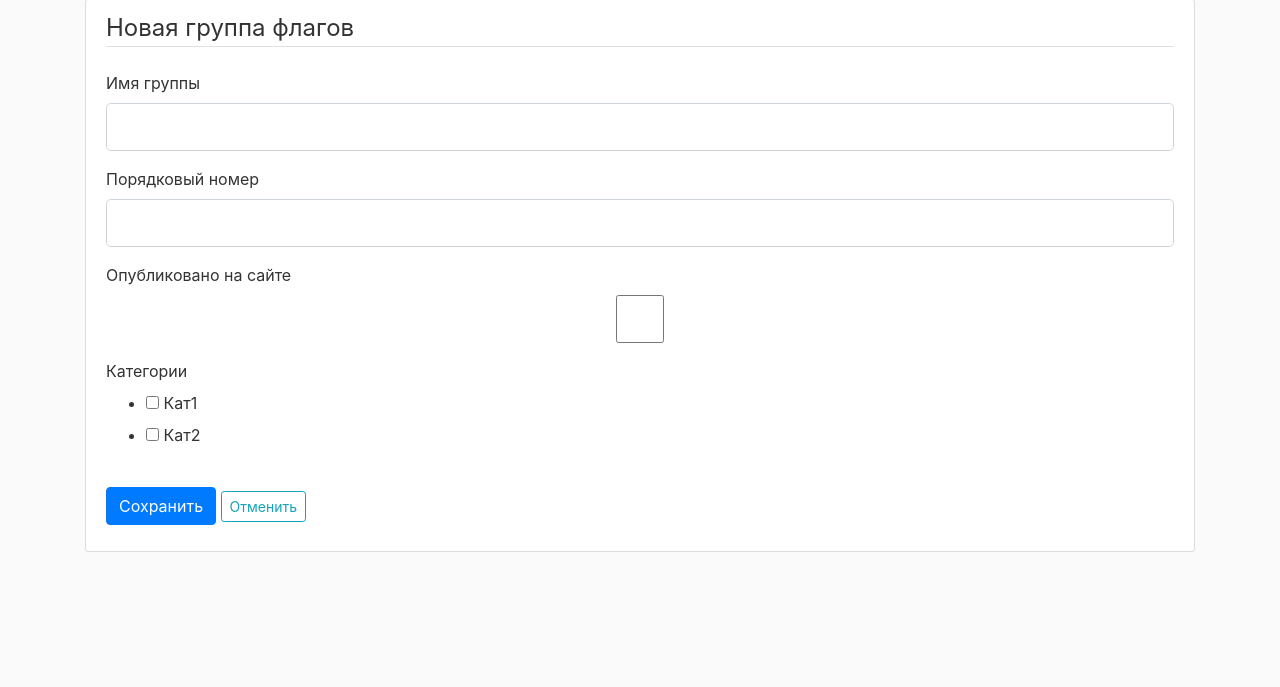
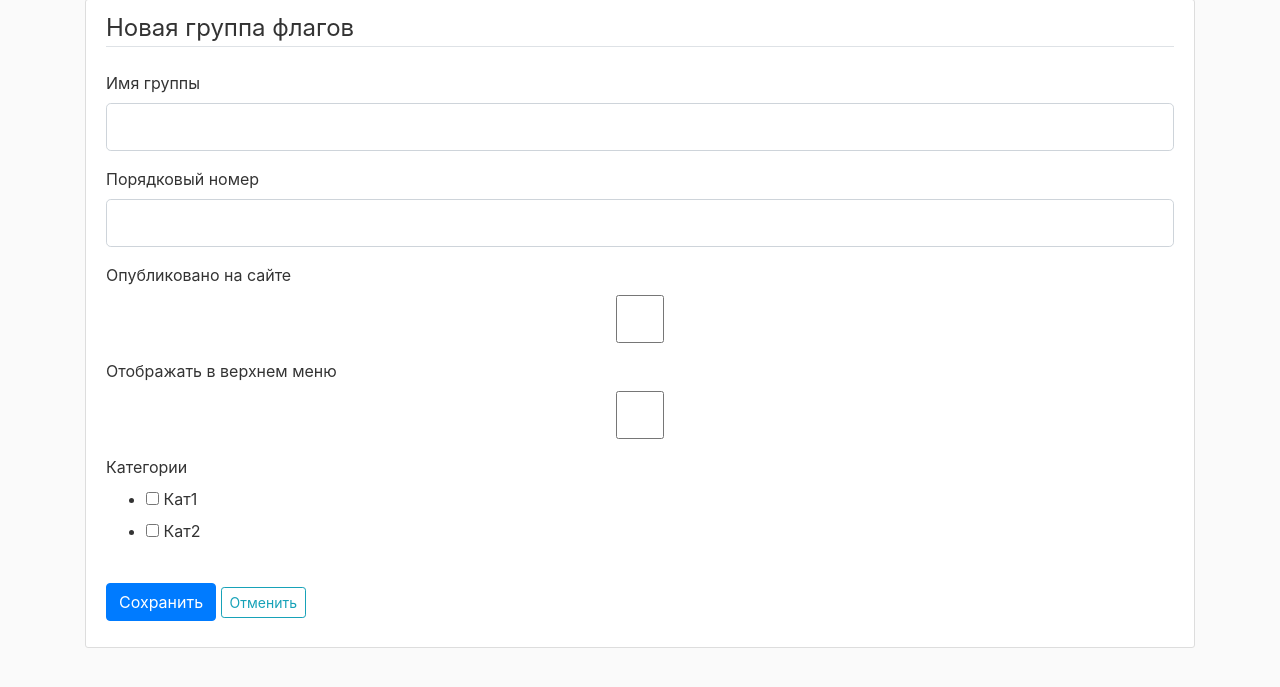
Before and after one commit to bikvin/daostone, a Flask app: page /flag/group/new in a window 1280 px wide. Shown: the part 81-768 px from the top of the page. Run offline with Flask 2, Linux system fonts and the light colour scheme; a user stored in the database is signed in; data comes from the database, SQL or seed files in the repository; both versions use the stored data as it was after the commit; some libraries are stand-ins or nearby versions.

Commit message:
add is_show_topmenu to group flags

```diff
--- a/daosite/groupflag/forms.py
+++ b/daosite/groupflag/forms.py
@@ -22,6 +22,8 @@ class FlagForm(FlaskForm):
 
     categories = MultiCheckboxField('Категории', coerce=int)
 
+    is_topmenu_show = BooleanField('Отображать в верхнем меню')
+
     submit = SubmitField('Сохранить')
 
     # def get_var_name(self):
--- a/daosite/groupflag/routes.py
+++ b/daosite/groupflag/routes.py
@@ -33,7 +33,8 @@ def groupflag_new():
         flag_item = GroupFlag(
             title= form.title.data,
             order_id=form.order_id.data,
-            active = form.active.data
+            active = form.active.data,
+            is_topmenu_show = form.is_topmenu_show.data
             )
 
         for category in categories:
@@ -72,6 +73,7 @@ def groupflag_edit(item_id):
         flag_item.title = form.title.data
         flag_item.order_id = form.order_id.data
         flag_item.active = form.active.data
+        flag_item.is_topmenu_show = form.is_topmenu_show.data
 
         for category in categories:
             if category.id in form.categories.data:
@@ -90,6 +92,7 @@ def groupflag_edit(item_id):
         form.title.data = flag_item.title
         form.order_id.data = flag_item.order_id
         form.active.data = flag_item.active
+        form.is_topmenu_show.data = flag_item.is_topmenu_show
 
         form.categories.data = [category.id for category in flag_item.categories]
 
--- a/daosite/templates/flag/creategroup_flag_item.html
+++ b/daosite/templates/flag/creategroup_flag_item.html
@@ -59,6 +59,19 @@
                     {% endif %}
                 </div>
                 <div class="form-group">
+                    {{ form.is_topmenu_show.label(class="form-control-label") }}
+                    {% if form.is_topmenu_show.errors %}
+                        {{ form.is_topmenu_show(class="form-control form-control-lg is-invalid") }}
+                        <div class="invalid-feedback">
+                            {% for error in form.is_topmenu_show.errors %}
+                                <span>{{ error }}</span>
+                            {% endfor %}
+                        </div>
+                    {% else %}
+                        {{ form.is_topmenu_show(class="form-control form-control-lg") }}
+                    {% endif %}
+                </div>
+                <div class="form-group">
                     {{ form.categories.label(class="form-control-label") }}
                     {% if form.categories.errors %}
                         {{ form.categories(class="form-control form-control-lg is-invalid") }}
--- a/daosite/templates/flag/group_flag_list.html
+++ b/daosite/templates/flag/group_flag_list.html
@@ -9,6 +9,7 @@
                 <th scope="col">Группа флагов</th>
 				<th scope="col">Порядковый номер</th>
 				<th scope="col">Опубликовано</th>
+				<th scope="col">Верхнее меню</th>
 				<th scope="col">Всего категорий</th>
 				<th scope="col">Всего флагов</th>
                 <th scope="col">Список флагов</th>
@@ -24,6 +25,7 @@
                     <td>{{ item.title }}</td>
 					<td>{{ item.order_id }}</td>
 					<td>{{ item.active }}</td>
+					<td>{{ item.is_topmenu_show }}</td>
 					<td>{{ item.categories |length }}</td>
 					<td>{{ item.flags |length }}</td>
 					<td><a href="{{ url_for('flag.flag_list', flag_group_id=item.id) }}" class="badge badge-secondary">Открыть</a></td>
--- a/daosite/templates/layout.html
+++ b/daosite/templates/layout.html
@@ -153,7 +153,7 @@
                             <div class="mega-menu-link mega-menu-link-4  f-left">
 
                                 {% for gr_flag in category.group_flag %}
-                                {% if gr_flag.active == true %}
+                                {% if gr_flag.active == true and gr_flag.is_topmenu_show == true %}
                                 <ul class="single-mega-item">
                                     <li class="menu-title">{{ gr_flag.title }}</li>
                                         {% for flag in gr_flag.flags %}
```
Also changed, not shown: daosite/site.db.
